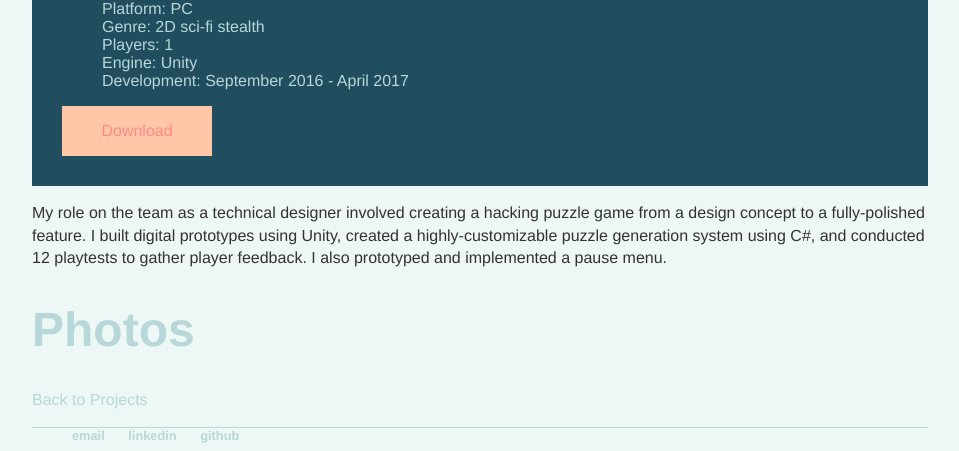
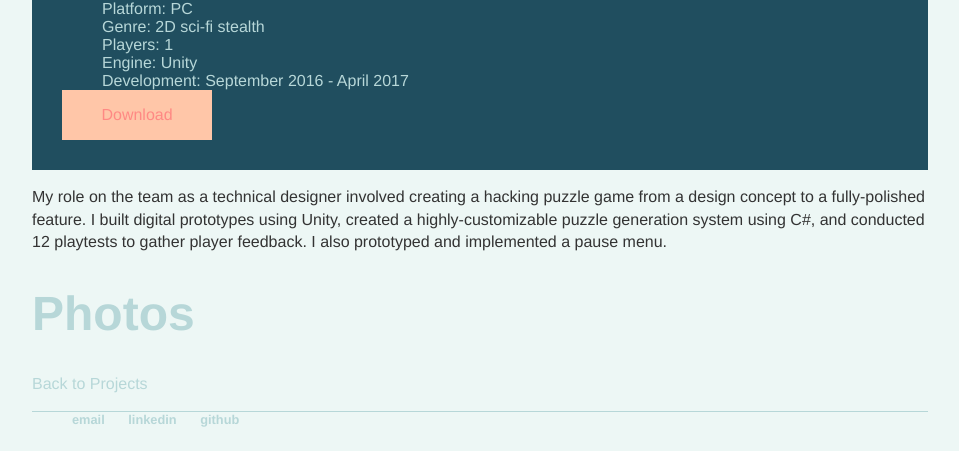
Before and after one commit to digigrant/digigrant.github.io, a Jekyll site: the page built from projects/being-evelyn.html, in a window 1280 px wide. Shown: the part 765-1216 px from the top of the page, without its empty margins (160-1119 px from the left). Built offline with Jekyll 4.4.1, drawn with Linux system fonts in a browser that asks for light colours.

Commit message:
Changed margin for project header specs

```diff
--- a/_sass/main.scss
+++ b/_sass/main.scss
@@ -126,6 +126,11 @@ footer
             float: right;
         }
 
+        .specs
+        {
+            margin: 0px;
+        }
+
         .buttonDownload
         {
             width: 150px;
```
